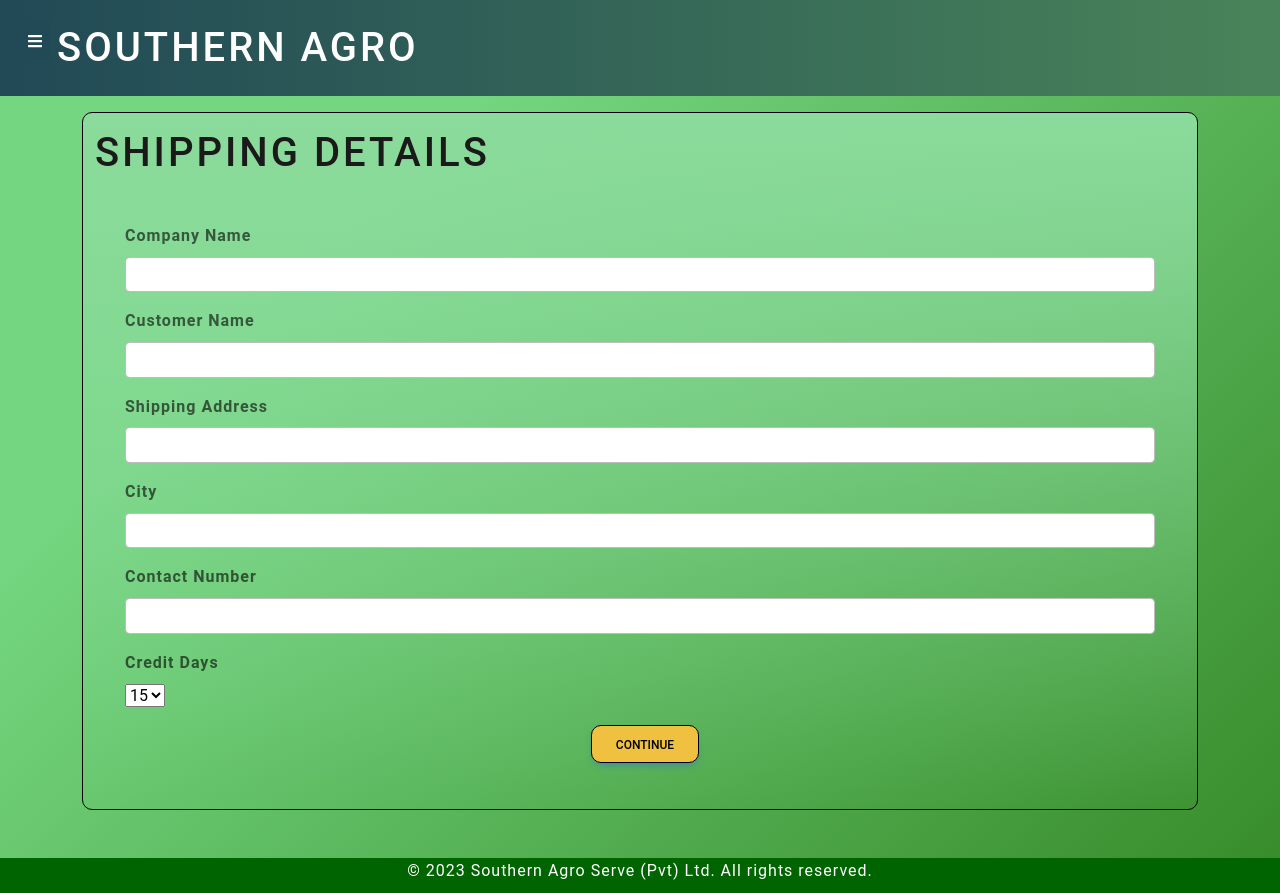
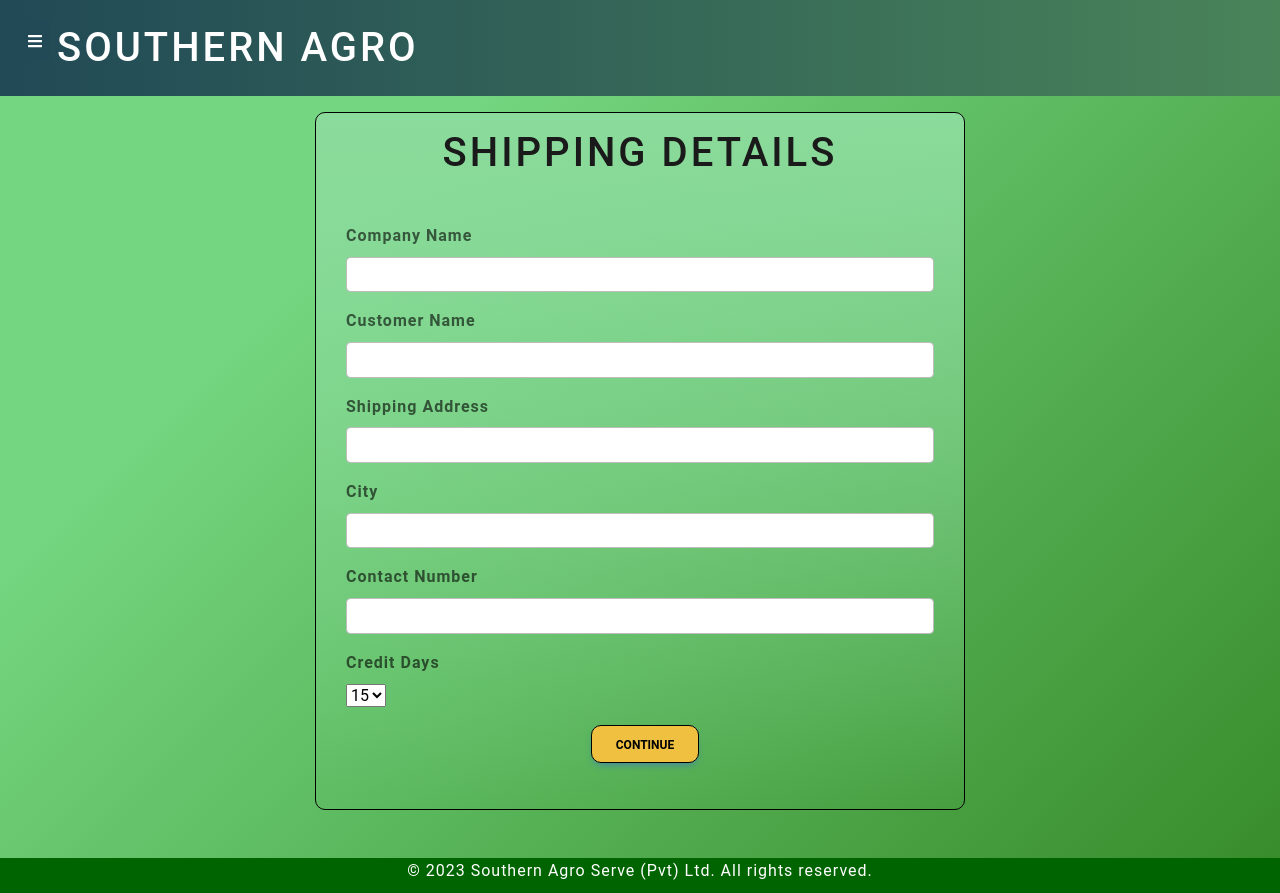
Before and after one commit to SLIITITP/ITP_WE_B01_TW_14, a React (Create React App) app in the folder client/: page /shipping in a window 1280 px wide. Built offline with nearby package versions, Linux system fonts and the light colour scheme; no server answers; sample sign-in values are in the browser's storage.

Commit message:
new customer management styles

```diff
--- a/client/src/components/Product.js
+++ b/client/src/components/Product.js
@@ -54,8 +54,8 @@ function Product(props) {
           to={`/product/${product.name}`}
           style={{ letterSpacing: '0px', color: '#0d6efd' }}
         >
-          <Card.Title style={{ letterSpacing: '0px' }}>
-            {product.name}
+          <Card.Title style={{ letterSpacing: '0px', fontSize: '16px' }}>
+            <b>{product.name}</b>
           </Card.Title>
         </Link>
         <Card.Text>Rs. {product.sellingprice.toFixed(2)}</Card.Text>
@@ -80,7 +80,7 @@ function Product(props) {
                 border: '1px solid',
               }}
             >
-              Add to cart
+              <b>Add to cart</b>
             </Button>
           )}
         </Stack>
--- a/client/src/context/AuthContext.js
+++ b/client/src/context/AuthContext.js
@@ -74,13 +74,6 @@ export const AuthContextProvider = ({ children }) => {
         ctxDispatch({ type: 'USER_SIGNIN', payload: result });
         localStorage.setItem('userInfo', JSON.stringify(result));
 
-        result.user.role === 'Administrator'
-          ? navigate('/dashboardAdmin', { replace: true })
-          : navigate('/', { replace: true });
-
-        ctxDispatch({ type: 'USER_SIGNIN', payload: result });
-        localStorage.setItem('userInfo', JSON.stringify(result));
-
         if (result.user.role === 'Customer') {
           navigate('/navscreen', { replace: true });
         } else if (result.user.role === 'Administrator') {
--- a/client/src/screens/CartScreen.js
+++ b/client/src/screens/CartScreen.js
@@ -58,6 +58,7 @@ export default function CartScreen() {
                         src={item.imageUrl}
                         alt={item.name}
                         className="img-fluid rounded img-thumbnail"
+                        style={{ maxWidth: '80px' }}
                       ></img>{' '}
                       <Link
                         to={`/product/${item.name}`}
@@ -113,7 +114,13 @@ export default function CartScreen() {
             <Card.Body>
               <ListGroup variant="flush">
                 <ListGroup.Item>
-                  <h5 style={{ letterSpacing: '0px', fontWeight: '500' }}>
+                  <h5
+                    style={{
+                      letterSpacing: '0px',
+                      fontWeight: '400',
+                      fontSize: '16px',
+                    }}
+                  >
                     <b>
                       Subtotal ({cartItems.reduce((a, c) => a + c.quantity, 0)}{' '}
                       items) : Rs.
@@ -137,7 +144,7 @@ export default function CartScreen() {
                         border: '1px black solid',
                       }}
                     >
-                      Proceed to Checkout
+                      <b>Proceed to Checkout</b>
                     </Button>
                   </div>
                 </ListGroup.Item>
--- a/client/src/screens/CreateCustomer.js
+++ b/client/src/screens/CreateCustomer.js
@@ -79,7 +79,7 @@ function CreateCustomer() {
       </Helmet>
       <h2 className="text-center bg-darkgreen p-2 mt-4 mb-1">Add Customer</h2>
       <div className="row justify-content-center">
-        <div className="col-12 col-md-8">
+        <div className="col-12 col-md-7">
           <form onSubmit={handleSubmit}>
             <div className="form-group">
               <label htmlFor="cusNameInput" className="form-label mt-4">
@@ -262,7 +262,7 @@ function CreateCustomer() {
               <button
                 type="button"
                 onClick={handleClear}
-                className="btn btn-danger my-2 ml-2"
+                className="btn btn-danger"
               >
                 Clear
               </button>
--- a/client/src/screens/OrderScreen.js
+++ b/client/src/screens/OrderScreen.js
@@ -339,6 +339,7 @@ export default function OrderScreen() {
                           src={item.imageUrl}
                           alt={item.name}
                           className="img-fluid rounded img-thumbnail"
+                          style={{ maxWidth: '100px' }}
                         ></img>{' '}
                         <Link
                           style={{ letterSpacing: '0px', color: '#0d6efd' }}
@@ -348,10 +349,14 @@ export default function OrderScreen() {
                         </Link>
                       </Col>
                       <Col md={3}>
-                        <span>{item.quantity}</span>
+                        <span>
+                          <b>{item.quantity}</b>
+                        </span>
                       </Col>
                       <Col md={3}>
-                        Rs. {(item.sellingprice * item.quantity).toFixed(2)}
+                        <b>
+                          Rs. {(item.sellingprice * item.quantity).toFixed(2)}
+                        </b>
                       </Col>
                     </Row>
                   </ListGroup.Item>
@@ -404,7 +409,7 @@ export default function OrderScreen() {
                       border: '1px black solid',
                     }}
                   >
-                    Download Order Bill (PDF)
+                    <b>Download Order Bill (PDF)</b>
                   </Button>
                 </div>
                 <ListGroup.Item></ListGroup.Item>
@@ -423,7 +428,7 @@ export default function OrderScreen() {
                             border: '1px black solid',
                           }}
                         >
-                          Accept Order
+                          <b>Accept Order</b>
                         </Button>
                       </div>
                     </ListGroup.Item>
@@ -443,7 +448,7 @@ export default function OrderScreen() {
                             border: '1px black solid',
                           }}
                         >
-                          Reject Order
+                          <b>Reject Order</b>
                         </Button>
                       </div>
                     </ListGroup.Item>
@@ -465,7 +470,7 @@ export default function OrderScreen() {
                             border: '1px black solid',
                           }}
                         >
-                          Deliver Order
+                          <b>Deliver Order</b>
                         </Button>
                       </div>
                     </ListGroup.Item>
--- a/client/src/screens/PlaceOrderScreen.js
+++ b/client/src/screens/PlaceOrderScreen.js
@@ -143,6 +143,7 @@ export default function PlaceOrderScreen() {
                           src={item.imageUrl}
                           alt={item.name}
                           className="img-fluid rounded img-thumbnail"
+                          style={{ maxWidth: '100px' }}
                         ></img>{' '}
                         <Link
                           to={`/product/${item.name}`}
@@ -152,10 +153,14 @@ export default function PlaceOrderScreen() {
                         </Link>
                       </Col>
                       <Col md={3}>
-                        <span>{item.quantity}</span>
+                        <span>
+                          <b>{item.quantity}</b>
+                        </span>
                       </Col>
                       <Col md={3}>
-                        Rs. {(item.sellingprice * item.quantity).toFixed(2)}
+                        <b>
+                          Rs. {(item.sellingprice * item.quantity).toFixed(2)}
+                        </b>
                       </Col>
                     </Row>
                   </ListGroup.Item>
@@ -217,7 +222,7 @@ export default function PlaceOrderScreen() {
                         border: '1px black solid',
                       }}
                     >
-                      Place Order
+                      <b>Place Order</b>
                     </Button>
                   </div>
                   {loading && <LoadingBox></LoadingBox>}
--- a/client/src/screens/ProductScreen.js
+++ b/client/src/screens/ProductScreen.js
@@ -171,7 +171,7 @@ function ProductScreen() {
                       onClick={addToCartHandler}
                       variant="primary"
                     >
-                      Add to Cart
+                      <b>Add to Cart</b>
                     </Button>
                   </div>
                 </Stack>
--- a/client/src/screens/ShippingDetailsScreen.js
+++ b/client/src/screens/ShippingDetailsScreen.js
@@ -63,17 +63,22 @@ export default function ShippingDetailsScreen() {
   };
 
   return (
+    <center>
       <div>
         <Helmet>
           <title>Shipping Details</title>
         </Helmet>
         <div
-        className="container small-container"
+          className="small-container"
           style={{ fontWeight: '400', color: 'black' }}
         >
-        <h1 className="my-3">Shipping Details</h1>
+          <h1 className="my-3 text-center">Shipping Details</h1>
           <Form onSubmit={submitHandler}>
-          <Form.Group className="mb-3" controlId="companyName">
+            <Form.Group
+              className="mb-3"
+              controlId="companyName"
+              style={{ textAlign: 'left' }}
+            >
               <Form.Label>
                 <strong>Company Name</strong>
               </Form.Label>
@@ -84,7 +89,11 @@ export default function ShippingDetailsScreen() {
                 required
               />
             </Form.Group>
-          <Form.Group className="mb-3" controlId="customerName">
+            <Form.Group
+              className="mb-3"
+              controlId="customerName"
+              style={{ textAlign: 'left' }}
+            >
               <Form.Label>
                 <strong>Customer Name</strong>
               </Form.Label>
@@ -95,7 +104,11 @@ export default function ShippingDetailsScreen() {
                 required
               />
             </Form.Group>
-          <Form.Group className="mb-3" controlId="shippingAddress">
+            <Form.Group
+              className="mb-3"
+              controlId="shippingAddress"
+              style={{ textAlign: 'left' }}
+            >
               <Form.Label>
                 <strong>Shipping Address</strong>
               </Form.Label>
@@ -106,7 +119,11 @@ export default function ShippingDetailsScreen() {
                 required
               />
             </Form.Group>
-          <Form.Group className="mb-3" controlId="city">
+            <Form.Group
+              className="mb-3"
+              controlId="city"
+              style={{ textAlign: 'left' }}
+            >
               <Form.Label>
                 <strong>City</strong>
               </Form.Label>
@@ -117,7 +134,11 @@ export default function ShippingDetailsScreen() {
                 required
               />
             </Form.Group>
-          <Form.Group className="mb-3" controlId="contactNo">
+            <Form.Group
+              className="mb-3"
+              controlId="contactNo"
+              style={{ textAlign: 'left' }}
+            >
               <Form.Label>
                 <strong>Contact Number</strong>
               </Form.Label>
@@ -131,7 +152,11 @@ export default function ShippingDetailsScreen() {
                 required
               />
             </Form.Group>
-          <Form.Group className="mb-3" controlId="creditDays">
+            <Form.Group
+              className="mb-3"
+              controlId="creditDays"
+              style={{ textAlign: 'left' }}
+            >
               <Form.Label>
                 <strong>Credit Days </strong>
               </Form.Label>
@@ -159,11 +184,12 @@ export default function ShippingDetailsScreen() {
                   border: '1px black solid',
                 }}
               >
-              Continue
+                <b>Continue</b>
               </Button>
             </div>
           </Form>
         </div>
       </div>
+    </center>
   );
 }
```
Also changed, not shown: client/src/App.css (+21 -22 lines), client/src/theme.js (+40 -42 lines). Lines whose indentation alone changed are shown as unchanged.
